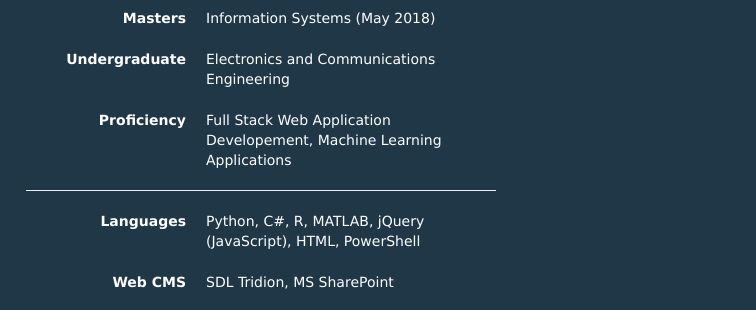
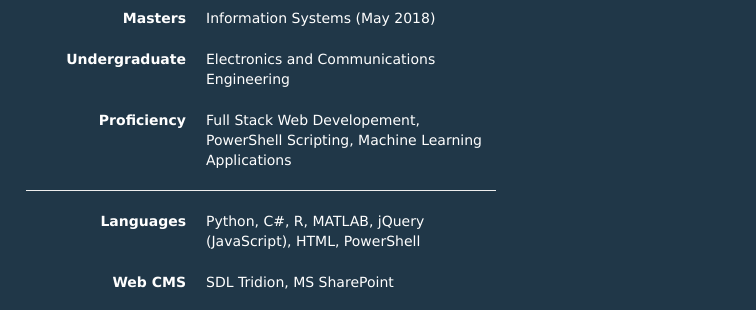
Before and after one commit to rafiparvez/rafiparvez.github.io, a plain HTML site: page index.html in a window 1280 px wide. Shown: the part 176-486 px from the top of the page, 524-1280 px from the left. Drawn offline with Linux system fonts and the light colour scheme; a web font is replaced by a local one.

Commit message:
Update index.html

```diff
--- a/index.html
+++ b/index.html
@@ -73,7 +73,7 @@
                         <dd>Electronics and Communications Engineering</dd>
                         <br>
                         <dt><strong>Proficiency </strong></dt>
-                        <dd>Full Stack Web Application Developement, Machine Learning Applications</dd>
+                        <dd>Full Stack Web Developement, PowerShell Scripting, Machine Learning Applications</dd>
                         <hr>
                         <dt> Languages </dt>
                         <dd> Python, C#, R, MATLAB, jQuery (JavaScript), HTML, PowerShell </dd>
```
